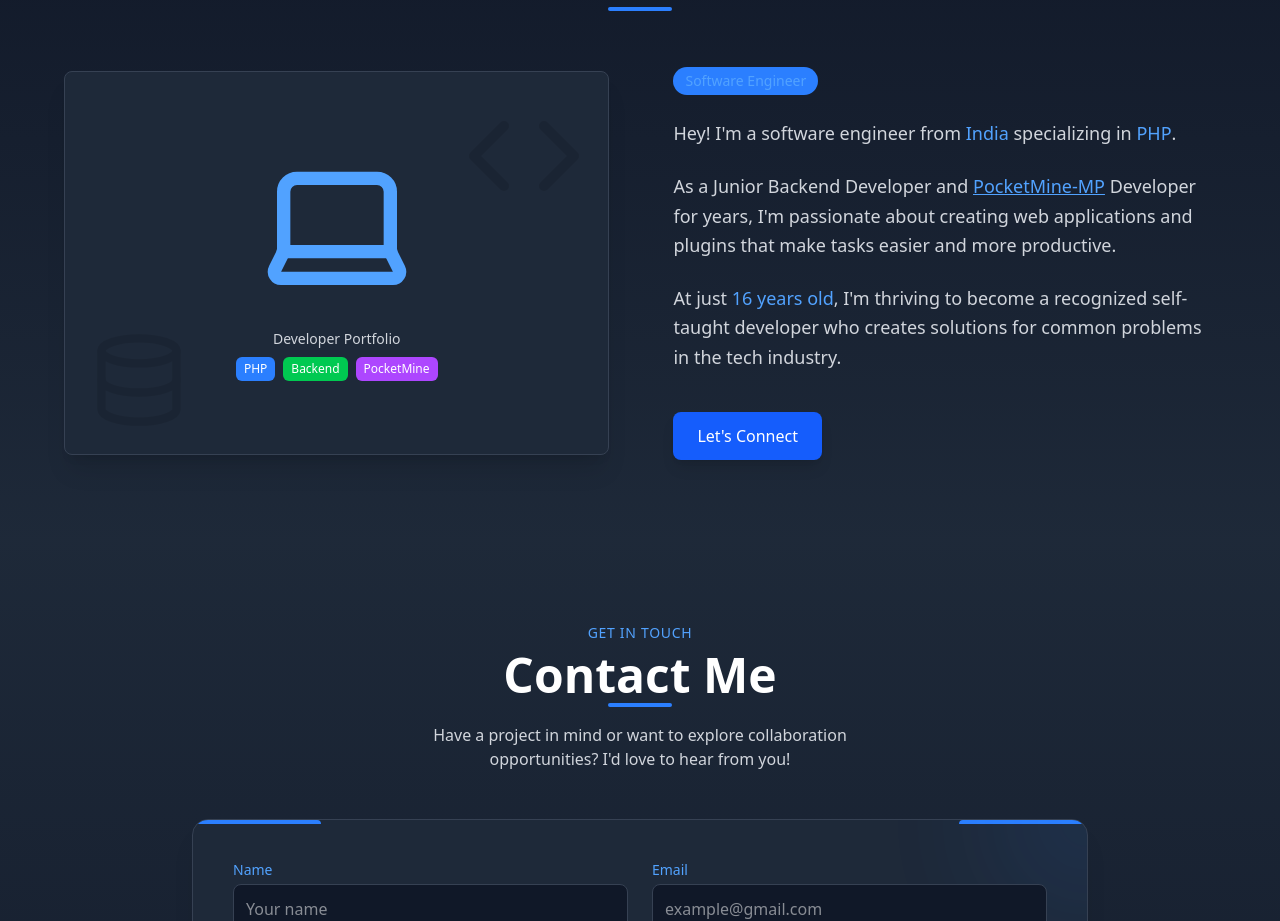
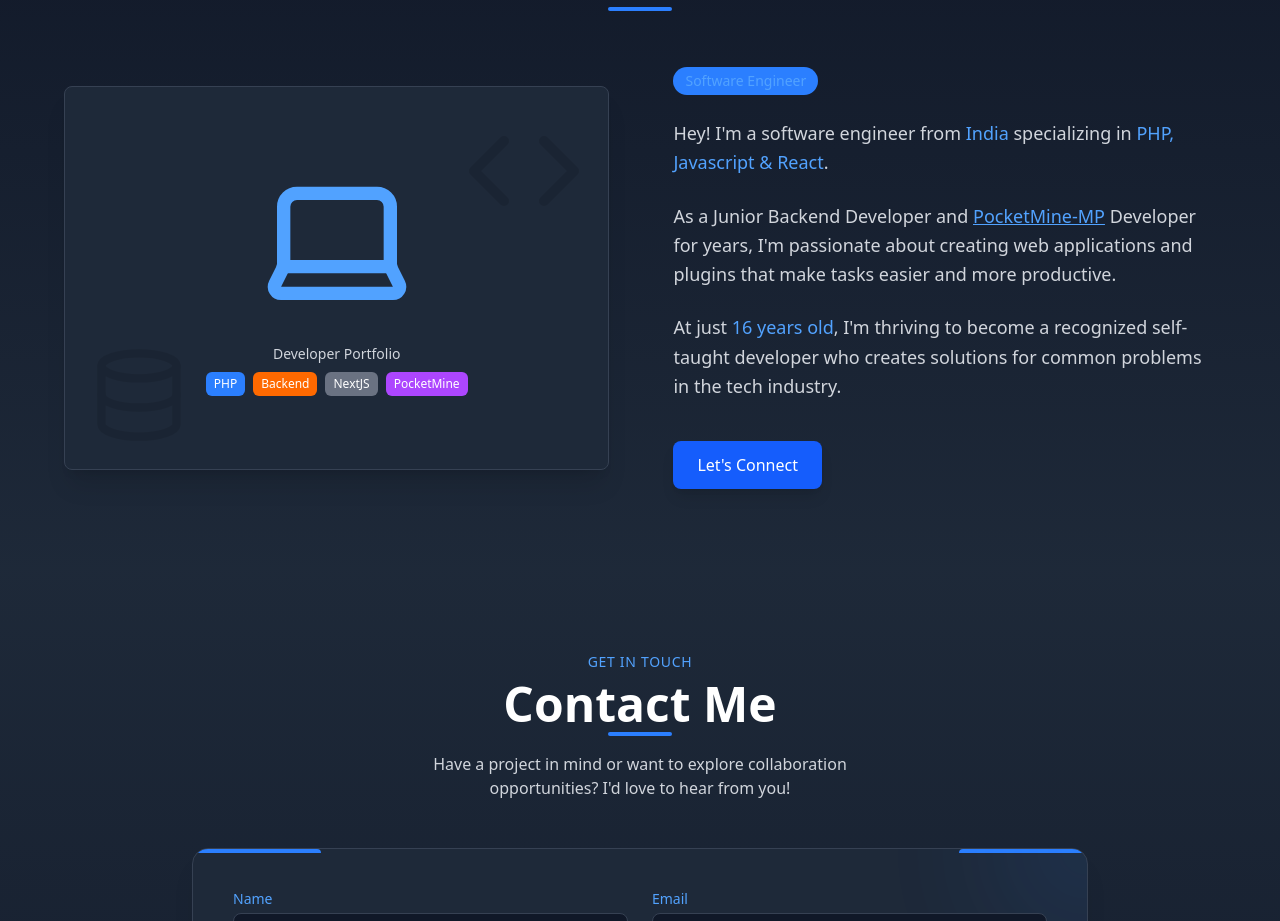
Before and after one commit to TarunCodesFr/taruncodes-portfolio, a React (Vite) app: page / in a window 1280 px wide. Shown: the part 1020-1941 px from the top of the page. Built offline with nearby package versions, Linux system fonts and the light colour scheme.

Commit message:
update about section

```diff
--- a/src/components/AboutSection.jsx
+++ b/src/components/AboutSection.jsx
@@ -38,7 +38,8 @@ export default function AboutSection() {
                   <p className="text-gray-300 text-sm mb-2">Developer Portfolio</p>
                   <div className="flex gap-2 justify-center">
                     <span className="px-2 py-1 bg-blue-500 rounded-md text-xs text-white">PHP</span>
-                    <span className="px-2 py-1 bg-green-500 rounded-md text-xs text-white">Backend</span>
+                    <span className="px-2 py-1 bg-orange-500 rounded-md text-xs text-white">Backend</span>
+                    <span className="px-2 py-1 bg-gray-500 rounded-md text-xs text-white">NextJS</span>
                     <span className="px-2 py-1 bg-purple-500 rounded-md text-xs text-white">PocketMine</span>
                   </div>
                 </div>
@@ -54,7 +55,7 @@ export default function AboutSection() {
               </div>
 
               <p className="text-gray-300 text-lg leading-relaxed">
-                Hey! I'm a software engineer from <span className="text-blue-400 font-medium">India</span> specializing in <span className="text-blue-400 font-medium">PHP</span>.
+                Hey! I'm a software engineer from <span className="text-blue-400 font-medium">India</span> specializing in <span className="text-blue-400 font-medium">PHP, Javascript & React</span>.
               </p>
 
               <p className="text-gray-300 text-lg leading-relaxed">
```
